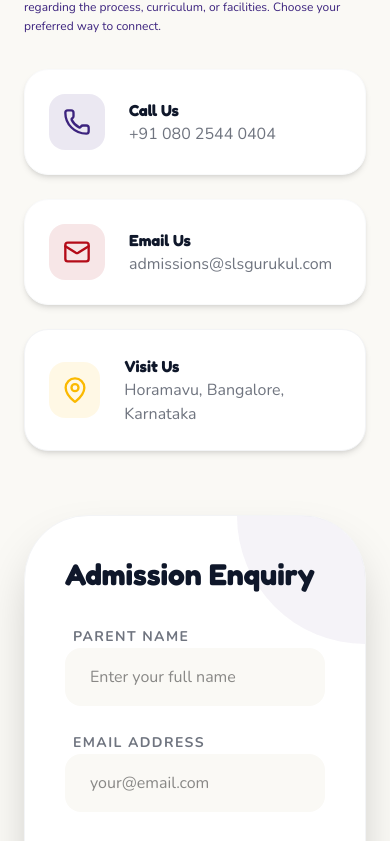
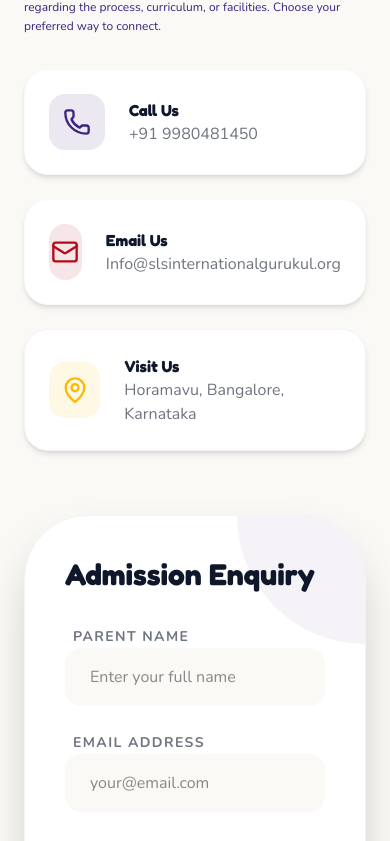
Before and after one commit to designFactorie/slsGurukul, a Next.js app: page /admissions in a window 390 px wide. Shown: the part 3040-3881 px from the top of the page. Built offline with nearby package versions, Linux system fonts and the light colour scheme.

Commit message:
Update phone number and email address across the website

```diff
--- a/src/app/admissions/page.tsx
+++ b/src/app/admissions/page.tsx
@@ -45,7 +45,7 @@ export default function AdmissionsPage() {
                                 </div>
                                 <div>
                                     <h4 className="font-bold text-dark-slate group-hover:text-white transition-colors">Call Us</h4>
-                                    <p className="text-dark-slate/60 group-hover:text-white/80 transition-colors">+91 080 2544 0404</p>
+                                    <p className="text-dark-slate/60 group-hover:text-white/80 transition-colors">+91 9980481450</p>
                                 </div>
                             </div>
                             <div className="flex gap-6 items-center p-6 bg-white rounded-3xl shadow-md border border-gray-50 hover:bg-secondary-red transition-all duration-300 group cursor-pointer">
@@ -54,7 +54,7 @@ export default function AdmissionsPage() {
                                 </div>
                                 <div>
                                     <h4 className="font-bold text-dark-slate group-hover:text-white transition-colors">Email Us</h4>
-                                    <p className="text-dark-slate/60 group-hover:text-white/80 transition-colors">admissions@slsgurukul.com</p>
+                                    <p className="text-dark-slate/60 group-hover:text-white/80 transition-colors">Info@slsinternationalgurukul.org</p>
                                 </div>
                             </div>
                             <div className="flex gap-6 items-center p-6 bg-white rounded-3xl shadow-md border border-gray-100 hover:bg-brand-gold transition-all duration-300 group cursor-pointer">
--- a/src/components/layout/Footer.tsx
+++ b/src/components/layout/Footer.tsx
@@ -15,8 +15,8 @@ const quickLinks = [
 
 const contactInfo = [
     { icon: MapPin, text: "Horamavu, Bangalore, India" },
-    { icon: Phone, text: "+91 80 1234 5678", href: "tel:+918012345678" },
-    { icon: Mail, text: "info@slsgurukul.com", href: "mailto:info@slsgurukul.com" },
+    { icon: Phone, text: "+91 9980481450", href: "tel:+919980481450" },
+    { icon: Mail, text: "Info@slsinternationalgurukul.org", href: "mailto:Info@slsinternationalgurukul.org" },
 ];
 
 export function Footer() {
```
